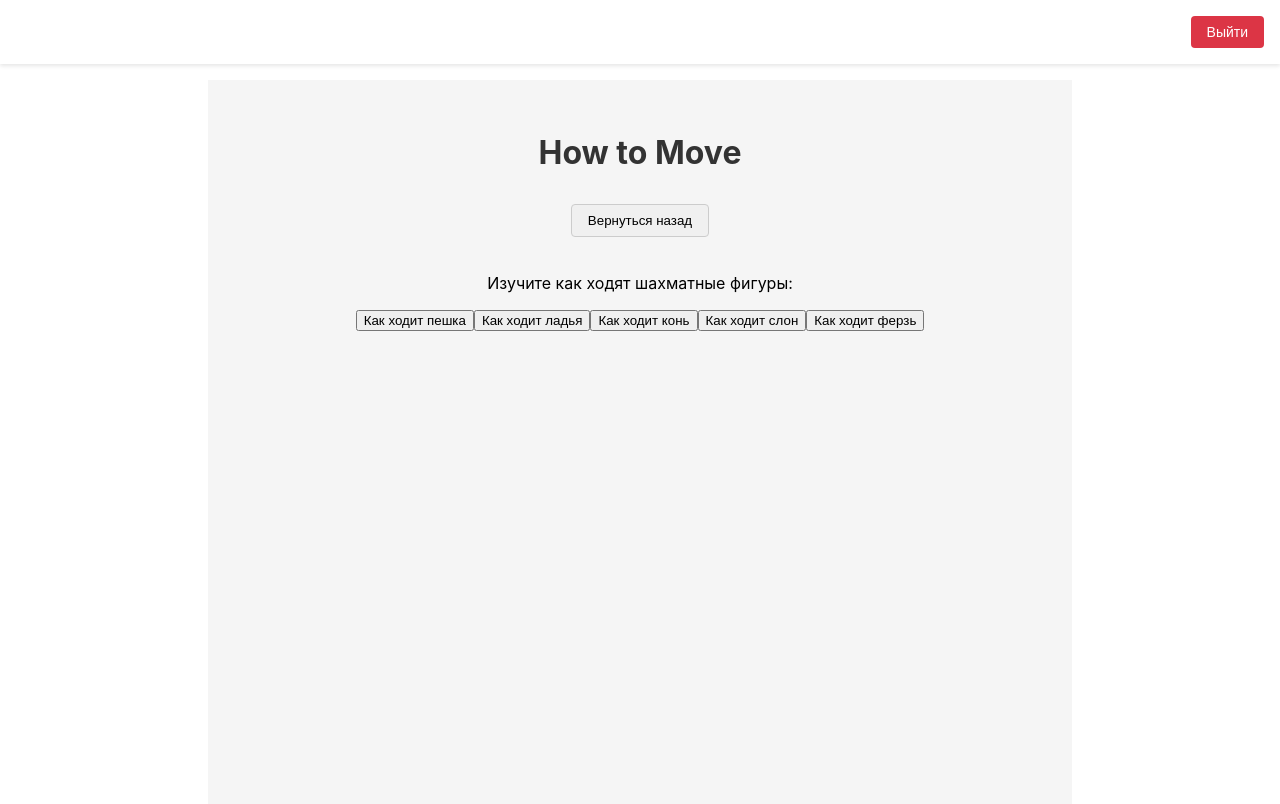
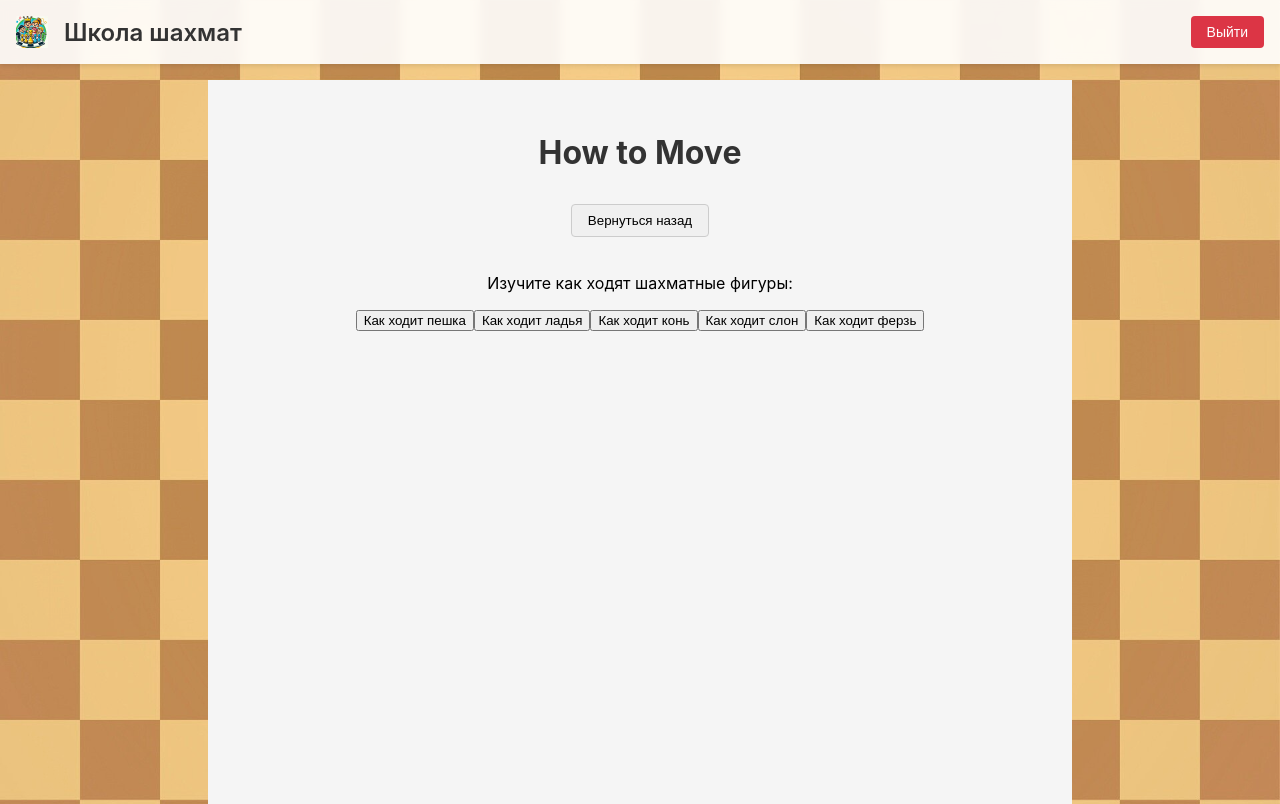
Before and after one commit to Sting29/chess-game2, a React (Create React App) app: page /how-to-move in a window 1280 px wide. Shown: the top 804 px of the page. Built offline with nearby package versions, Linux system fonts and the light colour scheme; sample sign-in values are in the browser's storage.

Commit message:
Story page

```diff
--- /dev/null
+++ b/src/components/Image/Image.tsx
@@ -0,0 +1,15 @@
+import React from 'react';
+
+type ImageProps = {
+  alt?: string;
+  src: string;
+  height?: number;
+  width?: number;
+};
+
+const Image: React.FC<ImageProps> = ({ alt, src, height, width }) => (
+  <img alt={alt} src={src} height={height} width={width ? width : height} />
+);
+
+export type { ImageProps };
+export default Image;
--- a/src/components/Layout/Layout.tsx
+++ b/src/components/Layout/Layout.tsx
@@ -1,6 +1,16 @@
 import React from "react";
 import { useNavigate } from "react-router-dom";
-import { LayoutContainer, Header, MainContent, LogoutButton } from "./styles";
+import {
+  LayoutContainer,
+  Header,
+  MainContent,
+  LogoutButton,
+  LogoContainer,
+  Title,
+} from "./styles";
+// Временно закомментируем импорт логотипа, пока не будет добавлен файл
+import LogoImg from "src/assets/logo/chess_club_logo.jpg";
+import Image from "../Image/Image";
 
 interface LayoutProps {
   children: React.ReactNode;
@@ -17,6 +27,10 @@ export function Layout({ children }: LayoutProps) {
   return (
     <LayoutContainer>
       <Header>
+        <LogoContainer>
+          <Image src={LogoImg} height={32} />
+          <Title>Школа шахмат</Title>
+        </LogoContainer>
         <LogoutButton onClick={handleLogout}>Выйти</LogoutButton>
       </Header>
       <MainContent>{children}</MainContent>
--- a/src/components/Layout/styles.ts
+++ b/src/components/Layout/styles.ts
@@ -1,28 +1,63 @@
 import styled from "styled-components";
+import chessboardBackground from "../../assets/background/chessboard_background.jpg";
+// Временно закомментируем импорт логотипа, пока не будет добавлен файл
+// import logo from "../../assets/background/chess_club_logo.jpg";
 
 export const LayoutContainer = styled.div`
   min-height: 100vh;
   display: flex;
   flex-direction: column;
+  background: linear-gradient(
+      rgba(245, 245, 245, 0.2),
+      rgba(245, 245, 245, 0.2)
+    ),
+    url(${chessboardBackground});
+  background-size: cover;
+  background-position: center;
+  background-repeat: no-repeat;
+  background-attachment: fixed;
 `;
 
 export const Header = styled.div`
-  background-color: #fff;
+  background-color: rgba(255, 255, 255, 0.9);
   padding: 1rem;
   box-shadow: 0 2px 4px rgba(0, 0, 0, 0.1);
   display: flex;
-  justify-content: flex-end;
+  justify-content: space-between;
+  align-items: center;
   position: fixed;
   top: 0;
   left: 0;
   right: 0;
   z-index: 1000;
+  backdrop-filter: blur(5px);
+`;
+
+export const LogoContainer = styled.div`
+  display: flex;
+  align-items: center;
+  gap: 1rem;
+`;
+
+export const Logo = styled.img`
+  height: 40px;
+  width: auto;
+  border-radius: 4px;
+`;
+
+export const Title = styled.h1`
+  margin: 0;
+  font-size: 1.5rem;
+  color: #333;
+  font-weight: 600;
 `;
 
 export const MainContent = styled.main`
   margin-top: 60px;
   flex: 1;
   padding: 20px;
+  position: relative;
+  z-index: 1;
 `;
 
 export const LogoutButton = styled.button`
--- a/src/pages/ChessTutorial/ChessTutorial.tsx
+++ b/src/pages/ChessTutorial/ChessTutorial.tsx
@@ -1,33 +1,44 @@
+import React from "react";
 import { useNavigate } from "react-router-dom";
 import {
   ChessTutorialButton,
   ChessTutorialLinks,
   ChessTutorialTitle,
   ChessTutorialWrap,
+  LinkHeader,
 } from "./styles";
+import Image from "../../components/Image/Image";
+import HowToMoveImg from "src/assets/images/how_to_move.jpg";
+import HowToPlayImg from "src/assets/images/how_to_play.jpg";
+import PuzzlesImg from "src/assets/images/puzzles.jpg";
+import PlayWithComputerImg from "src/assets/images/chess_game.jpg";
 
 function ChessTutorial() {
   const navigate = useNavigate();
 
   return (
     <ChessTutorialWrap>
-      <ChessTutorialTitle>Шахматный Учебник</ChessTutorialTitle>
+      <ChessTutorialTitle>Choose Your Story</ChessTutorialTitle>
 
       <ChessTutorialLinks>
         <ChessTutorialButton onClick={() => navigate("/how-to-move")}>
-          Как ходят фигуры
+          <LinkHeader>How to Move</LinkHeader>
+          <Image src={HowToMoveImg} height={200} />
         </ChessTutorialButton>
 
         <ChessTutorialButton onClick={() => navigate("/how-to-play")}>
-          Как играть в шахматы
+          <LinkHeader>How to Play</LinkHeader>
+          <Image src={HowToPlayImg} height={200} />
         </ChessTutorialButton>
 
         <ChessTutorialButton onClick={() => navigate("/puzzles")}>
-          Шахматные задачи
+          <LinkHeader>Chess Puzzles</LinkHeader>
+          <Image src={PuzzlesImg} height={200} />
         </ChessTutorialButton>
 
         <ChessTutorialButton onClick={() => navigate("/play-with-computer")}>
-          Игра с компьютером
+          <LinkHeader>Play with Computer</LinkHeader>
+          <Image src={PlayWithComputerImg} height={200} />
         </ChessTutorialButton>
       </ChessTutorialLinks>
     </ChessTutorialWrap>
--- a/src/pages/ChessTutorial/styles.ts
+++ b/src/pages/ChessTutorial/styles.ts
@@ -15,7 +15,6 @@ export const ChessTutorialWrap = styled.div({
   alignItems: "center",
   padding: "2rem",
   minHeight: "100vh",
-  backgroundColor: "#f5f5f5",
 });
 
 export const ChessTutorialTitle = styled.h1({
@@ -32,12 +31,19 @@ export const ChessTutorialLinks = styled.div({
 });
 
 export const ChessTutorialButton = styled.button({
-  padding: "1rem 2rem",
-  fontSize: "1.2rem",
   border: "none",
   borderRadius: "8px",
-  backgroundColor: "#4caf50",
+  backgroundColor: "green",
   color: "white",
   cursor: "pointer",
-  transition: "background-color 0.3s",
+  transition: "transform 0.3s, box-shadow 0.3s",
+  "&:hover": {
+    transform: "scale(1.05)",
+    boxShadow: "0 4px 8px rgba(0, 0, 0, 0.2)",
+  },
 });
+
+export const LinkHeader = styled.h2({
+  fontSize: "1.2rem",
+  fontWeight: "bold",
+});
```
